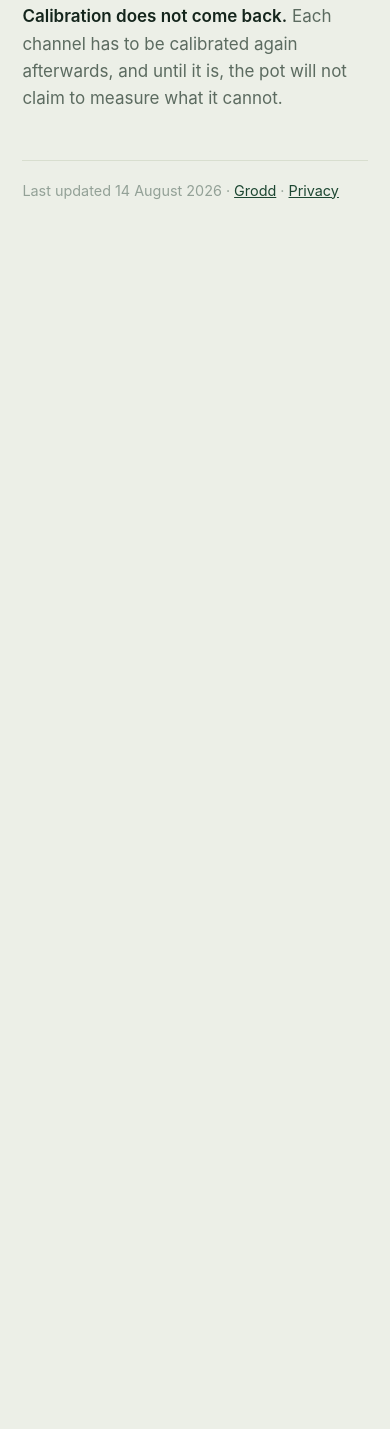
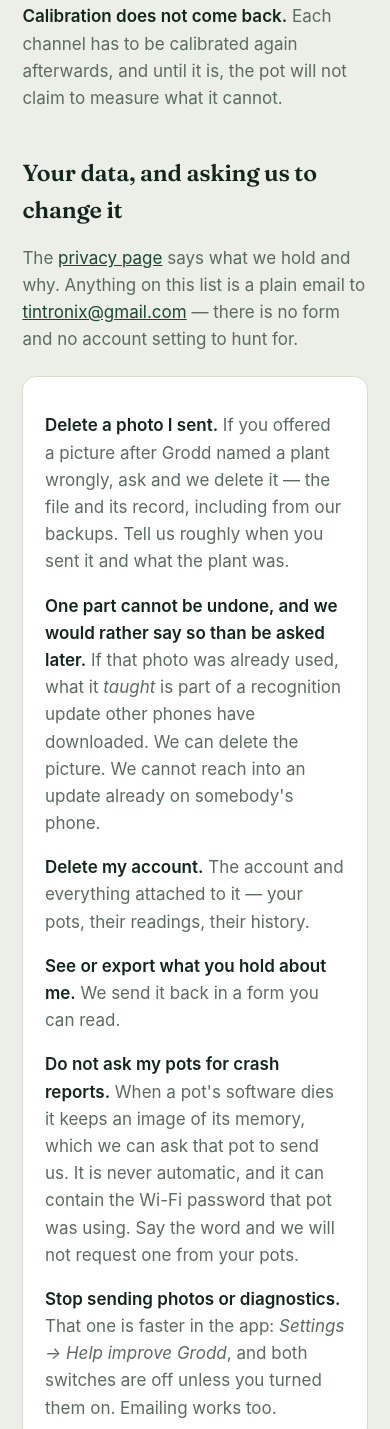
Before and after one commit to tintronix-lab/GRODD-WEB, a plain HTML site: page docs/support.html in a window 390 px wide. Shown: the part 3007-4436 px from the top of the page. Before the commit the page ends 3303 px from the top, so only its background shows below. Drawn offline with Linux system fonts and the light colour scheme.

Commit message:
Support: the page can now answer what the privacy page promises
The privacy page tells people to email about four things — deleting a photo
they sent, deleting their account, seeing what we hold, and asking us not to
request crash dumps from their pots. The support page it points at was
entirely about pots, so a reader following that link found a page that did
not mention any of them.

Adds the list, in the page's own voice: a plain email, no form, no setting to
hunt for. Repeats the one thing that cannot be undone rather than leaving it
on the other page — if a sent photo was already used, what it taught is in a
recognition update other phones have downloaded, and we can delete the
picture but not reach into that. Somebody asking for deletion is exactly the
person who needs to be told before they ask, not after.

Withdrawal is pointed at the app first, because Settings is faster than
waiting for a human, and both switches are off unless turned on.

Names IMY, matching the privacy page, so the escalation route is the same
wherever a reader lands.

```diff
--- a/docs/support.html
+++ b/docs/support.html
@@ -72,5 +72,19 @@
 <p>Holding the button for ten seconds erases the pot's Wi-Fi, calibration and configuration and returns it to setup mode, ready to be claimed again.</p>
 <p><strong>Calibration does not come back.</strong> Each channel has to be calibrated again afterwards, and until it is, the pot will not claim to measure what it cannot.</p>
 
-<p class="updated">Last updated 14 August 2026 · <a href="./">Grodd</a> · <a href="privacy.html">Privacy</a></p>
+<h2>Your data, and asking us to change it</h2>
+<p>The <a href="privacy.html">privacy page</a> says what we hold and why. Anything on this list is a plain email to <a href="mailto:tintronix@gmail.com">tintronix@gmail.com</a> — there is no form and no account setting to hunt for.</p>
+
+<div class="card">
+  <p><strong>Delete a photo I sent.</strong> If you offered a picture after Grodd named a plant wrongly, ask and we delete it — the file and its record, including from our backups. Tell us roughly when you sent it and what the plant was.</p>
+  <p><strong>One part cannot be undone, and we would rather say so than be asked later.</strong> If that photo was already used, what it <em>taught</em> is part of a recognition update other phones have downloaded. We can delete the picture. We cannot reach into an update already on somebody's phone.</p>
+  <p><strong>Delete my account.</strong> The account and everything attached to it — your pots, their readings, their history.</p>
+  <p><strong>See or export what you hold about me.</strong> We send it back in a form you can read.</p>
+  <p><strong>Do not ask my pots for crash reports.</strong> When a pot's software dies it keeps an image of its memory, which we can ask that pot to send us. It is never automatic, and it can contain the Wi-Fi password that pot was using. Say the word and we will not request one from your pots.</p>
+  <p><strong>Stop sending photos or diagnostics.</strong> That one is faster in the app: <em>Settings &rarr; Help improve Grodd</em>, and both switches are off unless you turned them on. Emailing works too.</p>
+</div>
+
+<p>We answer these ourselves. If we are slow, or you think we have got it wrong, you can complain to <a href="https://www.imy.se/">Integritetsskyddsmyndigheten</a> (IMY), the Swedish data protection authority.</p>
+
+<p class="updated">Last updated 17 August 2026 &middot; <a href="./">Grodd</a> &middot; <a href="privacy.html">Privacy</a></p>
 </div></body></html>
```
